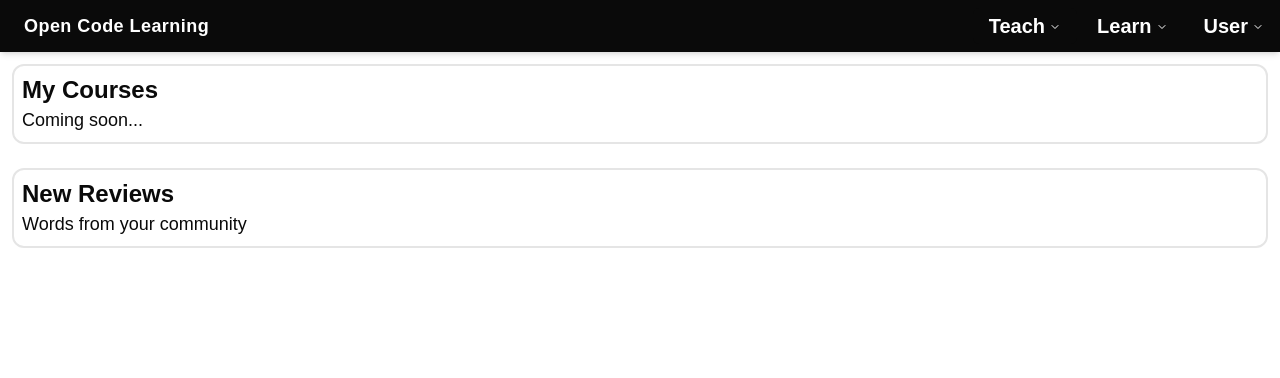
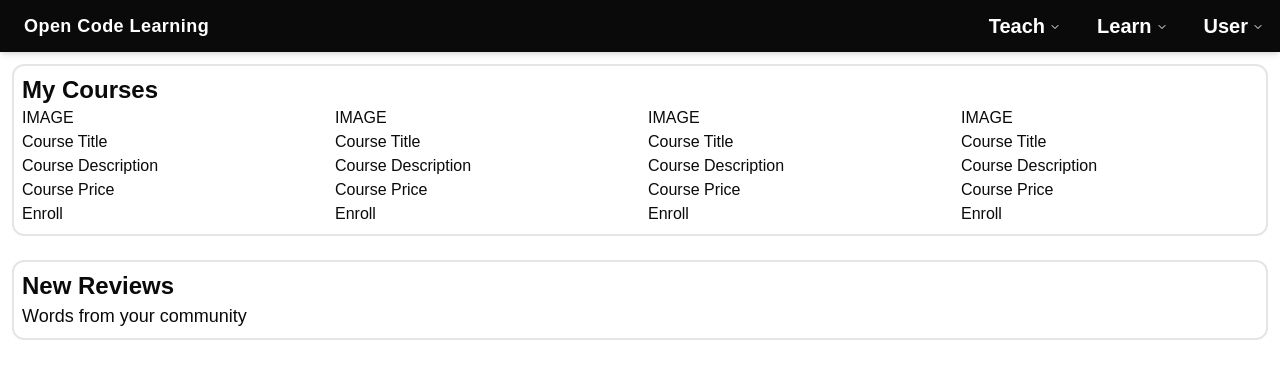
Before and after one commit to hdmGOAT/codelearnproject, a Next.js app in the folder frontend/: page /teach in a window 1280 px wide. Shown: the top 378 px of the page. Built offline with nearby package versions, Linux system fonts and the light colour scheme.

Commit message:
basic wireframed layout

```diff
--- /dev/null
+++ b/frontend/app/teach/Course.tsx
@@ -0,0 +1,17 @@
+import React from "react";
+
+const Course = () => {
+  return (
+    <div>
+      <div>IMAGE</div>
+      <div>
+        <h1>Course Title</h1>
+        <p>Course Description</p>
+        <p>Course Price</p>
+        <button>Enroll</button>
+      </div>
+    </div>
+  );
+};
+
+export default Course;
--- /dev/null
+++ b/frontend/app/teach/CourseList.tsx
@@ -0,0 +1,14 @@
+import React from "react";
+import Course from "./Course";
+
+const CourseList = () => {
+  return (
+    <div className="grid grid-cols-4 gap-4">
+      <Course />
+      <Course />
+      <Course />
+      <Course />
+    </div>
+  );
+};
+export default CourseList;
--- a/frontend/app/teach/page.tsx
+++ b/frontend/app/teach/page.tsx
@@ -1,11 +1,12 @@
 import React from "react";
+import CourseList from "./CourseList";
 
 const TeachPage = () => {
   return (
     <div className="flex flex-col">
       <div className="flex m-3 p-2 border-2 rounded-xl flex-col">
         <h1 className="text-2xl font-semibold">My Courses</h1>
-        <p className="text-lg">Coming soon...</p>
+        <CourseList />
       </div>
       <div className="flex m-3 p-2 border-2 rounded-xl flex-col">
         <h1 className="text-2xl font-semibold">New Reviews</h1>
```
